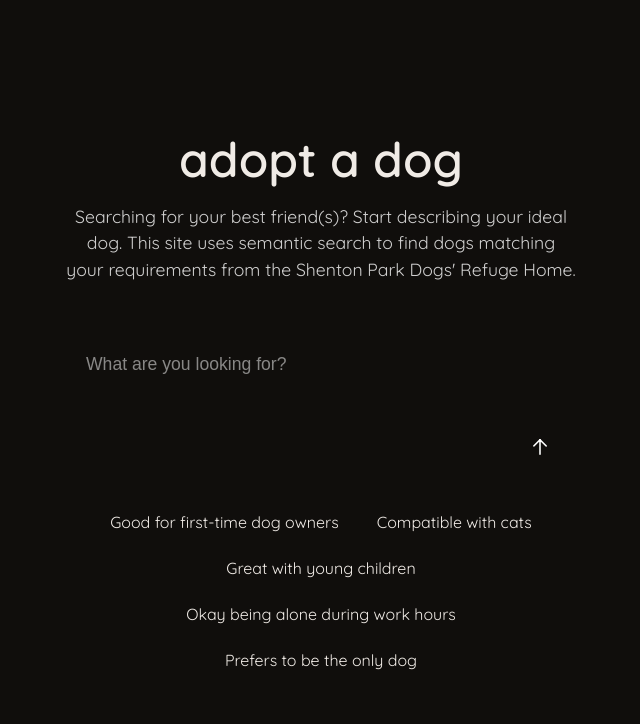
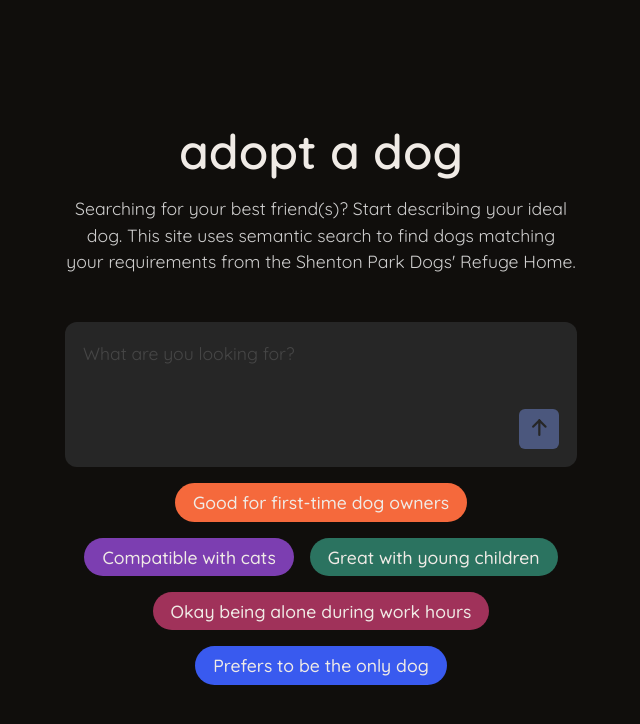
Before and after one commit to claeyl/adopt-a-dog, a Vue app in the folder frontend/: page / in a window 1280 px wide. Shown: the top 724 px of the page, without its empty margins (319-959 px from the left). Built offline with nearby package versions, Linux system fonts and the light colour scheme.

Commit message:
refactor: use base css

```diff
--- a/frontend/src/assets/main.css
+++ b/frontend/src/assets/main.css
@@ -2,7 +2,7 @@
   /* colors */
   --clr-offwhite: hsl(30, 25%, 92.16%);
   --clr-black: hsl(30, 14.29%, 5.49%);
-  --clr-darkgrey: hsl(0, 0%, 17.65%);
+  --clr-darkgrey: hsl(0, 0%, 15%);
 
   --clr-orange: hsl(14.59, 90.24%, 59.8%);
   --clr-green: hsl(164.17, 45.57%, 30.98%);
--- a/frontend/src/components/SearchBox.vue
+++ b/frontend/src/components/SearchBox.vue
@@ -1,5 +1,5 @@
 <template>
-  <div :class="{ focused: focused }">
+  <div :class="{ focused: focused }" role="searchbox">
     <textarea
       ref="textareaRef"
       :maxlength="MAXIMUM_QUERY_LENGTH"
@@ -21,7 +21,7 @@
       "
       @click="handleSearchClick"
     >
-      <i class="pi pi-arrow-up" style="color: white"></i>
+      <i class="pi pi-arrow-up"></i>
     </button>
   </div>
 </template>
@@ -32,7 +32,7 @@ import 'primeicons/primeicons.css'
 
 const MINIMUM_QUERY_LENGTH = 3
 const MAXIMUM_QUERY_LENGTH = 1000
-const ASCII_PRINTABLE_REGEX = /[^\x20-\x7E]/g
+const ASCII_PRINTABLE_REGEX = /[^\x20-\x7E\n\r\t]/g
 
 const props = defineProps<{
   disabled: boolean
@@ -55,7 +55,6 @@ const adjustHeight = () => {
   }
 }
 
-// It's like a useEffect
 watch(
   () => query.value,
   async () => {
@@ -97,41 +96,36 @@ const validateSearchInput = () => {
 div {
   display: flex;
   flex-direction: column;
+  justify-content: space-between;
   align-items: start;
-  justify-content: space-between;
-  gap: 1.5rem;
-  background-color: var(--color-surface-100);
-  width: 100%;
+  gap: var(--space-2);
 
-  border-radius: 1rem;
-  padding: 1.25rem;
-  border: 1px solid transparent;
+  border-radius: var(--radius-lg);
+  padding: var(--space-2);
+
+  background-color: var(--clr-darkgrey);
+  border: 2px solid transparent;
 
   transition: border-color 0.5s ease;
 }
 
 div.focused {
-  border-color: var(--color-primary);
-  border-width: 2px;
+  border-color: var(--clr-primary);
 }
 
 textarea {
   width: 100%;
-  font-size: 1.1rem;
   background-color: transparent;
   border: none;
   color: inherit;
-  font-family: sans-serif;
+  font-size: var(--font-p-lg);
   resize: none;
   overflow: hidden;
 }
 
-textarea:disabled {
-  color: hsla(0, 0%, 100%, 0.5);
-}
-
+textarea:disabled,
 textarea::placeholder {
-  color: hsla(0, 0%, 100%, 0.5);
+  filter: opacity(40%);
 }
 
 textarea:focus {
@@ -139,19 +133,26 @@ textarea:focus {
 }
 
 button {
-  background-color: var(--color-primary);
+  background-color: var(--clr-primary);
   border: none;
-  border-radius: 0.5rem;
-  padding: 0.5rem;
+  border-radius: var(--radius-md);
+  padding: var(--space-base);
   align-self: flex-end;
   cursor: pointer;
+  color: var(--clr-darkgrey);
+  aspect-ratio: 1 / 1;
 }
 
 button:hover {
-  background-color: var(--color-primary-dark);
+  background-color: var(--clr-primary);
+  filter: brightness(85%);
 }
 
 button:disabled {
-  background-color: var(--color-surface-200);
+  filter: opacity(40%);
+}
+
+button > i {
+  font-weight: 800;
 }
 </style>
--- a/frontend/src/components/Suggestion.vue
+++ b/frontend/src/components/Suggestion.vue
@@ -1,12 +1,18 @@
 <template>
-  <button type="button" class="suggestion-btn" @click="$emit('click', content)">
-    {{ content }}
+  <button
+    type="button"
+    class="suggestion-btn"
+    :style="{ backgroundColor: color }"
+    @click="$emit('click', content)"
+  >
+    <span>{{ content }}</span>
   </button>
 </template>
 
 <script setup lang="ts">
 defineProps<{
   content: string
+  color: string
 }>()
 
 defineEmits<{
@@ -16,20 +22,23 @@ defineEmits<{
 
 <style scoped>
 .suggestion-btn {
-  background-color: var(--color-surface-200);
-  border: 1px solid transparent;
-  border-radius: 9999px;
-  padding: 0.25rem 0.75rem;
+  border: 2px solid transparent;
+  border-radius: var(--radius-pill);
+  padding: calc(0.5 * var(--space-base)) var(--space-2);
+
   color: inherit;
+  font-weight: 500;
+  font-size: var(--font-p-lg);
+  text-wrap: balance;
   cursor: pointer;
+
   transition:
-    background-color 100ms ease-in,
-    border-color 100ms ease-in;
-  font-size: 1rem;
+    border-color 100ms ease-in,
+    filter 100ms ease-in;
 }
 
 .suggestion-btn:hover {
-  background-color: var(--color-surface-100);
-  border-color: var(--color-primary);
+  filter: brightness(85%);
+  border-color: var(--clr-light);
 }
 </style>
--- a/frontend/src/components/Suggestions.vue
+++ b/frontend/src/components/Suggestions.vue
@@ -3,7 +3,8 @@
     <Suggestion
       v-for="(suggestion, i) in suggestions"
       :key="i"
-      :content="suggestion"
+      :content="suggestion.suggestion"
+      :color="suggestion.color"
       @click="$emit('suggestionClick', $event)"
     />
   </div>
@@ -13,13 +14,12 @@
 import Suggestion from './Suggestion.vue'
 
 const suggestions = [
-  'Good for first-time dog owners',
-  'Compatible with cats',
-  'Great with young children',
-  'Okay being alone during work hours',
-  'Prefers to be the only dog',
+  { suggestion: 'Good for first-time dog owners', color: 'var(--clr-orange)' },
+  { suggestion: 'Compatible with cats', color: 'var(--clr-purple)' },
+  { suggestion: 'Great with young children', color: 'var(--clr-green)' },
+  { suggestion: 'Okay being alone during work hours', color: 'var(--clr-pink)' },
+  { suggestion: 'Prefers to be the only dog', color: 'var(--clr-darkblue)' },
 ]
-
 defineEmits<{
   suggestionClick: [content: string]
 }>()
@@ -27,10 +27,9 @@ defineEmits<{
 
 <style scoped>
 .suggestions-container {
-  width: 100%;
   display: flex;
   flex-wrap: wrap;
-  gap: 0.75rem;
+  gap: var(--space-2);
   justify-content: center;
 }
 </style>
```
